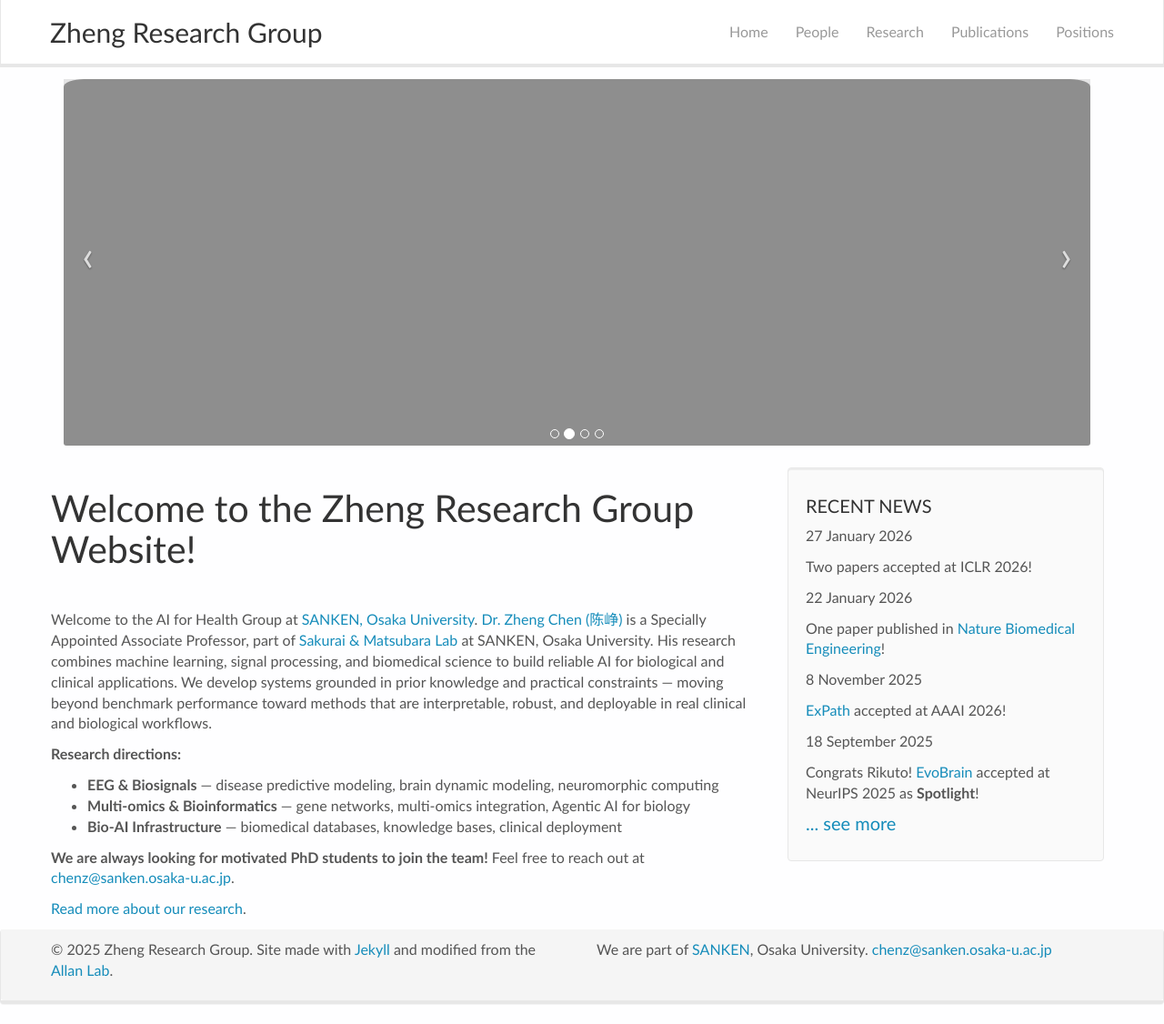
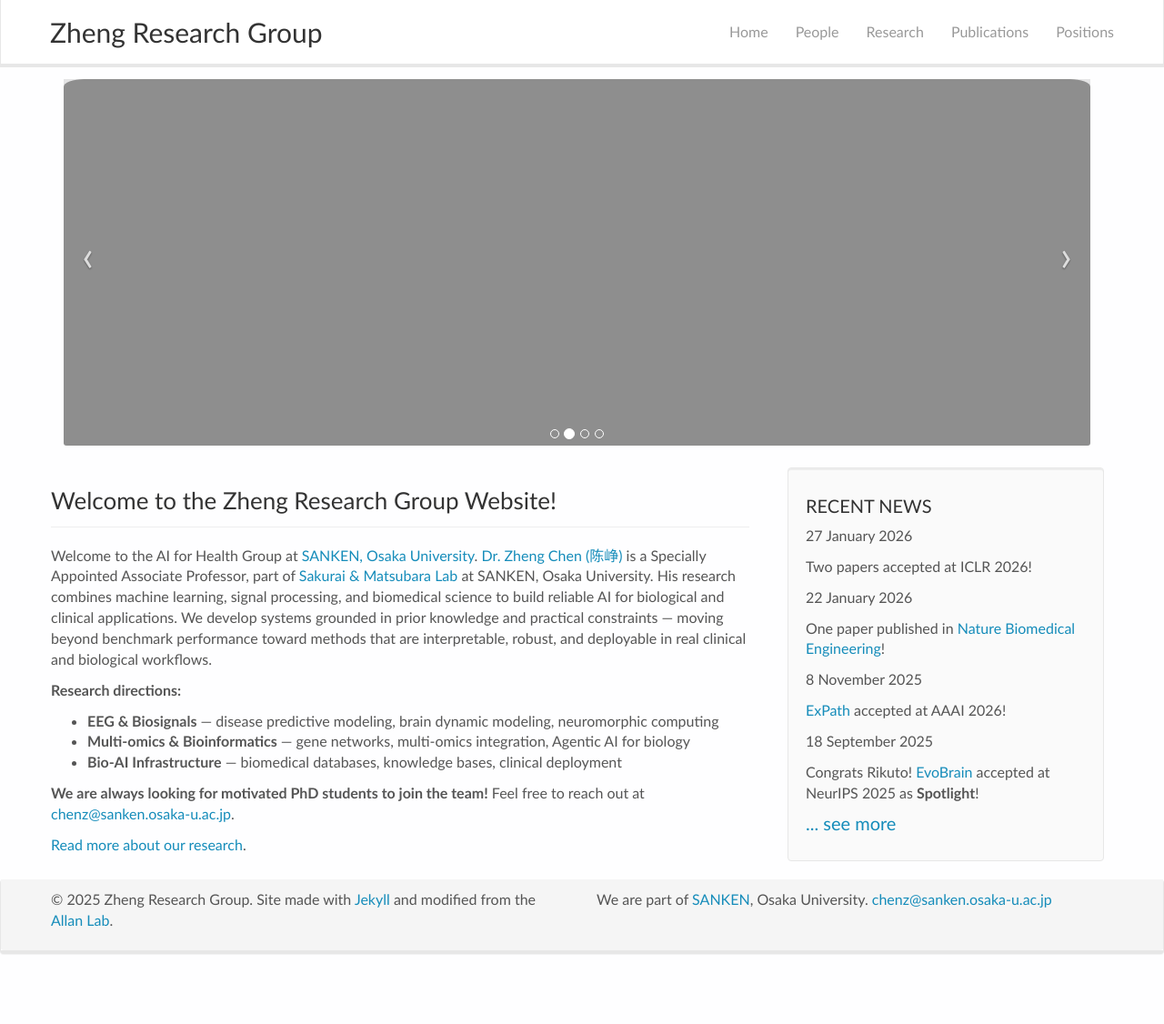
Before and after one commit to zhengchen3/zhengchen3.github.io, a Jekyll site: the page built from _pages/home.md, in a window 1280 px wide and 1126 px high. Shown: the whole window at 91% size. Built offline with Jekyll 4.4.1, drawn with Linux system fonts in a browser that asks for light colours; nearby versions of some CDN libraries.

Commit message:
Apply Coley-style parameters: CSS, nav, footer, news

```diff
--- a/_layouts/homelay.html
+++ b/_layouts/homelay.html
@@ -3,7 +3,7 @@ layout: default
 ---
 
   <div id="homeid" class="col-sm-8">
-    <h1 class="header-title">Welcome to the Zheng Research Group Website!</h1>
+    <h1 class="header-title home-welcome-title">Welcome to the Zheng Research Group Website!</h1>
     {{ content }}
   </div>
   <div id="newsid" class="col-sm-4">
--- a/css/main.scss
+++ b/css/main.scss
@@ -60,6 +60,13 @@ firstp {
 
 .header-title {
   font-weight: 500;
+}
+
+#homeid .home-welcome-title {
+  font-size: 26px;
+  padding-bottom: 14px;
+  margin-bottom: 20px;
+  border-bottom: 1px solid #eee;
 }
 
 /* Home, News */
```
